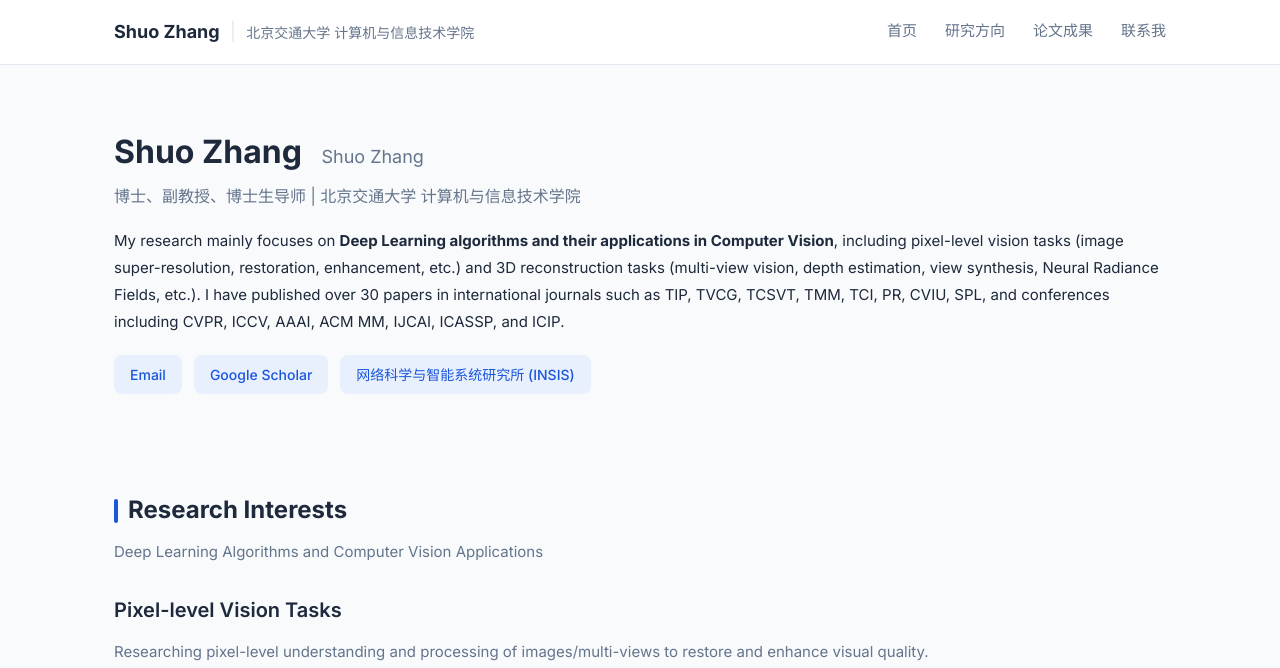
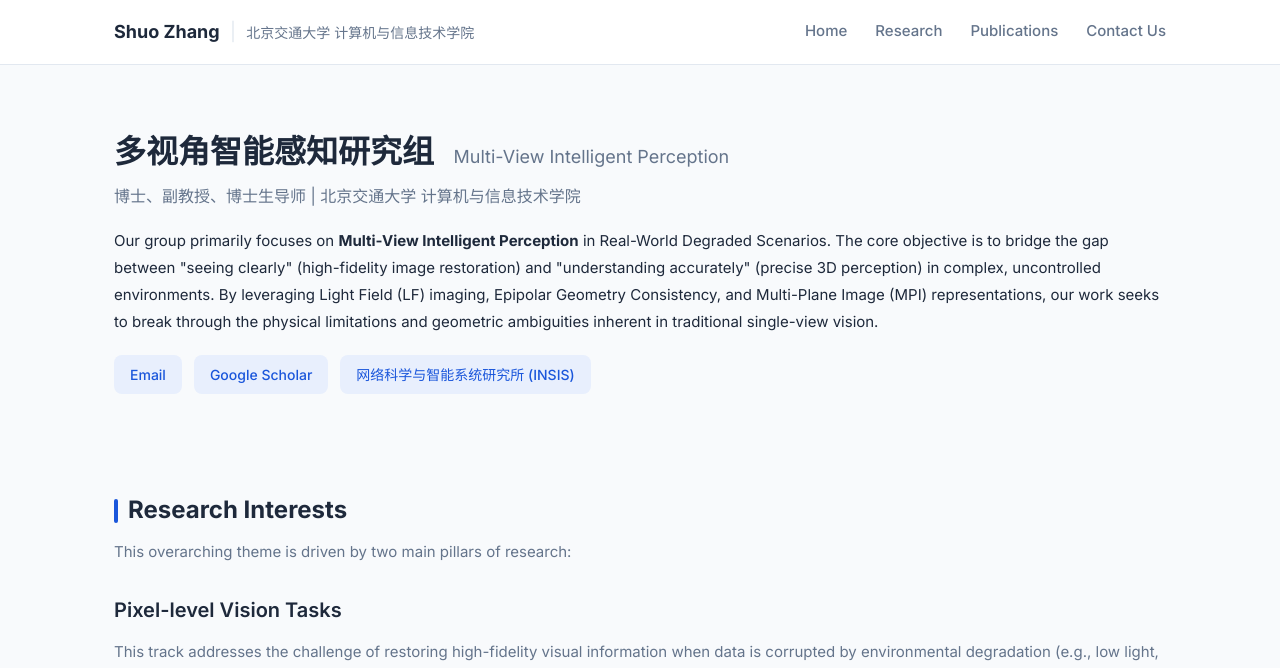
Before and after one commit to shuozh/insis-cv.github.io, a Jekyll site: the page built from index.html, in a window 1280 px wide and 1400 px high. Shown: the top 668 px of the window. Built offline with Jekyll 4.4.1, drawn with Linux system fonts in a browser that asks for light colours; some of the changed text lies outside the part shown.

Commit message:
mvip update

```diff
--- a/_layouts/default.html
+++ b/_layouts/default.html
@@ -19,10 +19,10 @@
         <span></span><span></span><span></span>
       </label>
       <nav class="site-nav" id="site-nav">
-        <a href="{{ '/' | relative_url }}">首页</a>
-        <a href="{{ '/' | relative_url }}#research">研究方向</a>
-        <a href="{{ '/' | relative_url }}#publications">论文成果</a>
-        <a href="mailto:{{ site.author.email }}">联系我</a>
+        <a href="{{ '/' | relative_url }}">Home</a>
+        <a href="{{ '/' | relative_url }}#research">Research </a>
+        <a href="{{ '/' | relative_url }}#publications">Publications</a>
+        <a href="mailto:{{ site.author.email }}">Contact Us</a>
       </nav>
     </div>
   </header>
@@ -38,7 +38,7 @@
     </div>
   </footer>
 
-  <a href="#" class="back-to-top" id="backToTop" title="返回顶部">&uarr;</a>
+  <a href="#" class="back-to-top" id="backToTop" title="Back to Top">&uarr;</a>
 
   <script>
     // Back to top button
--- a/_layouts/paper.html
+++ b/_layouts/paper.html
@@ -5,9 +5,9 @@ layout: default
 <section class="paper-detail">
   <div class="container">
     <div class="breadcrumb">
-      <a href="{{ '/' | relative_url }}">首页</a>
+      <a href="{{ '/' | relative_url }}">Home</a>
       <span class="breadcrumb-sep">/</span>
-      <a href="{{ '/' | relative_url }}#publications">论文成果</a>
+      <a href="{{ '/' | relative_url }}#publications">Publications</a>
       <span class="breadcrumb-sep">/</span>
       <span>{{ page.venue_short }} {{ page.year }}</span>
     </div>
@@ -42,7 +42,7 @@ layout: default
         {{ content }}
       </div>
 
-      <a href="{{ '/' | relative_url }}#publications" class="back-link">&larr; 返回论文列表</a>
+      <a href="{{ '/' | relative_url }}#publications" class="back-link">&larr; Back to Publications</a>
     </div>
   </div>
 </section>
--- a/index.html
+++ b/index.html
@@ -7,10 +7,10 @@ title: "Multi-View Image Intelligent Perception - Beijing Jiaotong University"
   <div class="container">
     <div class="hero-content">
       <div class="hero-info">
-        <h1 class="hero-name">Shuo Zhang <span class="hero-name-en">Shuo Zhang</span></h1>
+        <h1 class="hero-name">多视角智能感知研究组 <span class="hero-name-en">Multi-View Intelligent Perception</span></h1>
         <p class="hero-title">{{ site.author.title }} | {{ site.author.affiliation }}</p>
         <p class="hero-desc">
-          My research mainly focuses on <strong>Deep Learning algorithms and their applications in Computer Vision</strong>, including pixel-level vision tasks (image super-resolution, restoration, enhancement, etc.) and 3D reconstruction tasks (multi-view vision, depth estimation, view synthesis, Neural Radiance Fields, etc.). I have published over 30 papers in international journals such as TIP, TVCG, TCSVT, TMM, TCI, PR, CVIU, SPL, and conferences including CVPR, ICCV, AAAI, ACM MM, IJCAI, ICASSP, and ICIP.
+          Our group primarily focuses on <strong>Multi-View Intelligent Perception</strong> in Real-World Degraded Scenarios. The core objective is to bridge the gap between "seeing clearly" (high-fidelity image restoration) and "understanding accurately" (precise 3D perception) in complex, uncontrolled environments. By leveraging Light Field (LF) imaging, Epipolar Geometry Consistency, and Multi-Plane Image (MPI) representations, our work seeks to break through the physical limitations and geometric ambiguities inherent in traditional single-view vision.
         </p>
         <div class="hero-links">
           <a href="mailto:{{ site.author.email }}" class="hero-link">Email</a>
@@ -25,10 +25,16 @@ title: "Multi-View Image Intelligent Perception - Beijing Jiaotong University"
 <section class="section" id="research">
   <div class="container">
     <h2 class="section-title">Research Interests</h2>
-    <p class="section-subtitle">Deep Learning Algorithms and Computer Vision Applications</p>
+    <p class="section-subtitle">This overarching theme is driven by two main pillars of research: </p>
 
     <h3 class="research-category-title">Pixel-level Vision Tasks</h3>
-    <p class="research-category-desc">Researching pixel-level understanding and processing of images/multi-views to restore and enhance visual quality.</p>
+    <p class="research-category-desc">This track addresses the challenge of restoring high-fidelity visual information when data is corrupted by environmental degradation (e.g., low light, rain, reflections, and sensor noise).
+
+<strong>Low-Light Enhancement & Denoising:<strong> Exploring view-consistency priors and multi-stream progressive networks to achieve scene-adaptive illumination and noise reduction.
+
+<strong>Interference Removal (Reflection & Raindrops):<strong> Innovating hierarchical multi-plane image (MPI) construction and multi-layer interaction mechanisms to achieve pixel-level decoupling of background and interference layers.
+
+<strong>Light Field Super-Resolution:<strong> Combining flexible hybrid lenses and structure-aware neural rendering to reconstruct high-resolution, high-quality light field images.</p>
     <div class="research-task-grid">
       <div class="research-task-card">
         <div class="task-gif">
@@ -87,7 +93,13 @@ title: "Multi-View Image Intelligent Perception - Beijing Jiaotong University"
     </div>
 
     <h3 class="research-category-title">3D Reconstruction Tasks</h3>
-    <p class="research-category-desc">Researching 3D scene understanding and reconstruction based on multi-view images for precise geometric perception.</p>
+    <p class="research-category-desc">This track tackles the challenges of estimating geometry and understanding semantics in the presence of severe occlusions, weak textures, and complex materials.
+
+<strong>Unsupervised & Occlusion-Robust Depth Estimation:<strong> Proposing epipolar consistent attention aggregation networks to overcome physical occlusion bottlenecks and achieve highly accurate, unsupervised light field disparity estimation.
+
+<strong>Geometry Perception for Complex Materials:<strong> Solving depth ambiguity issues for transparent and reflective surfaces through dual-layer depth estimation and decoupling strategies.
+
+<strong>Semantic Understanding & Occlusion Removal:<strong> Integrating structural priors into LF semantic segmentation and advancing flexible 3D occlusion mask learning within Neural Radiance Fields (NeRF).</p>
     <div class="research-task-grid">
       <div class="research-task-card">
         <div class="task-gif">
```
